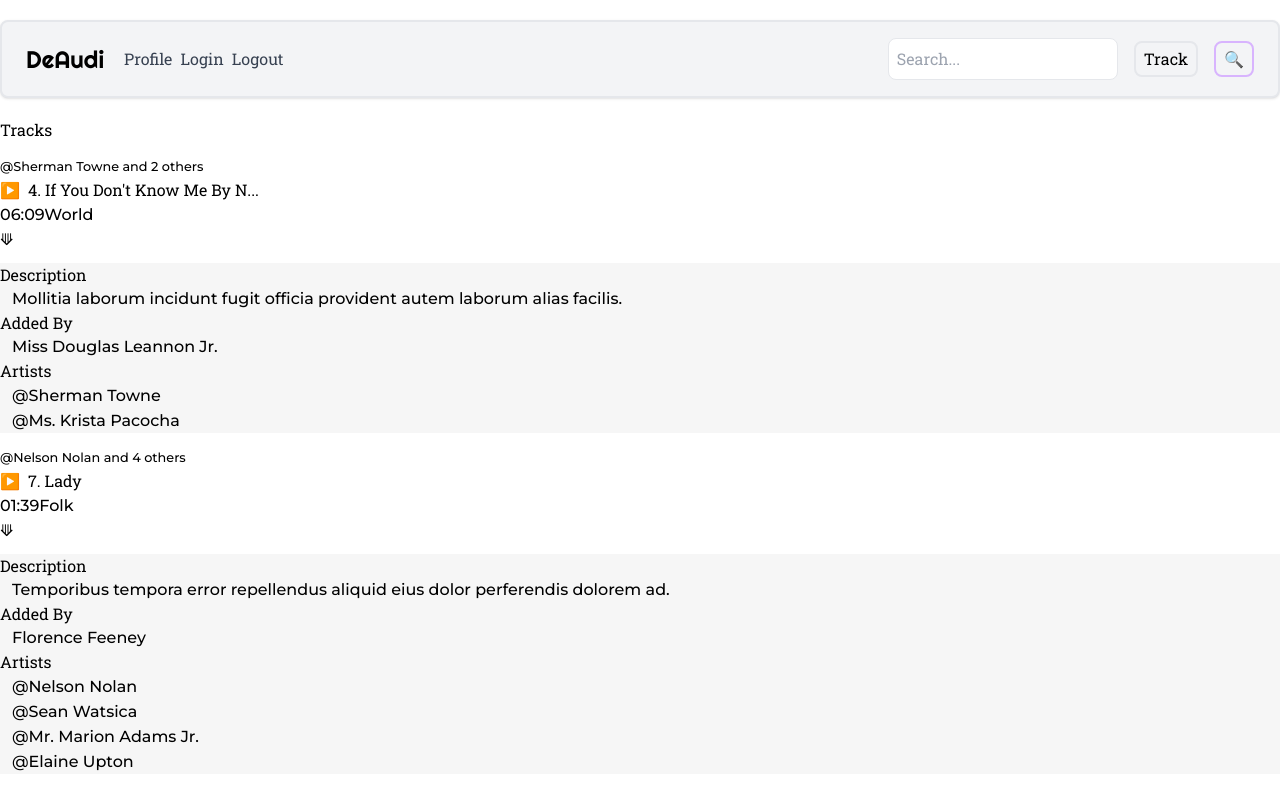
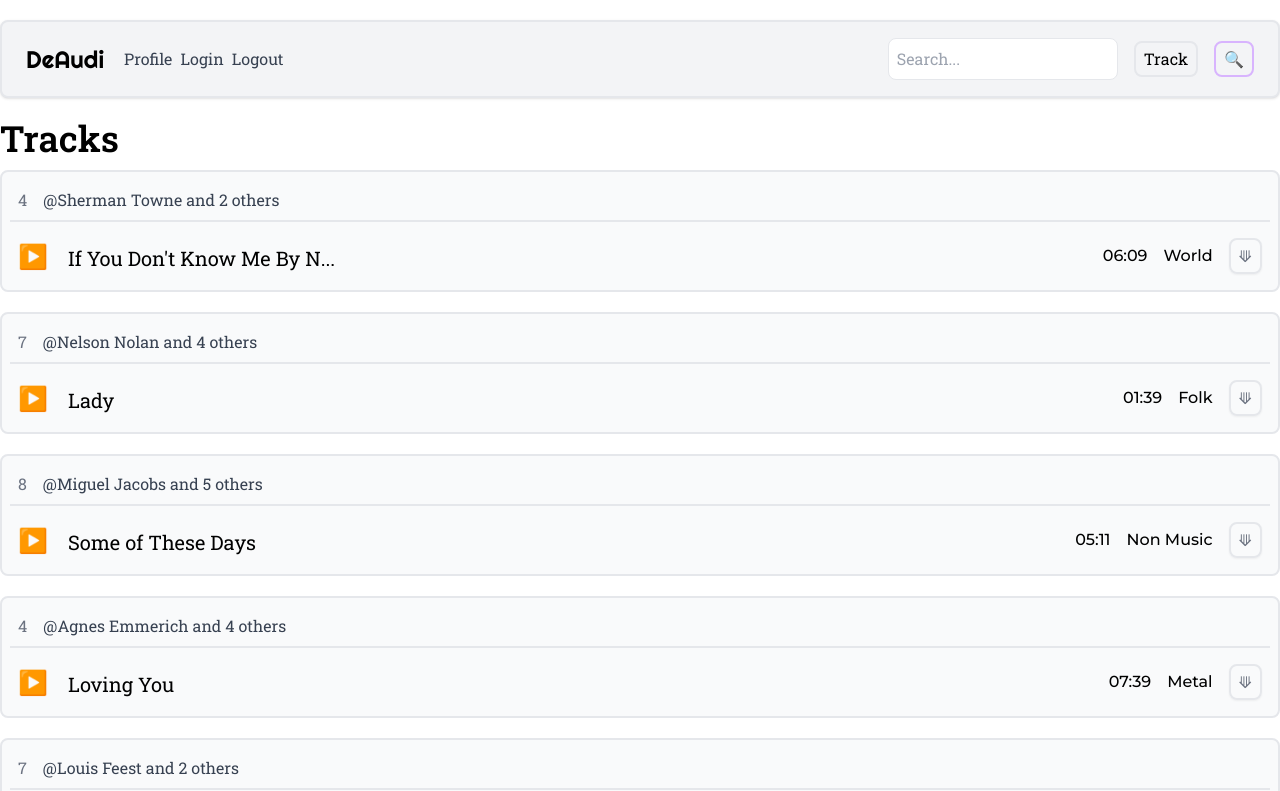
Before and after one commit to rritik772/deaudi, a Next.js app: page / in a window 1280 px wide. Shown: the top 791 px of the page. Built offline with nearby package versions, Linux system fonts and the light colour scheme.

Commit message:
tracksinterface

```diff
--- a/components/Tracks/SingleTrack.tsx
+++ b/components/Tracks/SingleTrack.tsx
@@ -1,4 +1,4 @@
-import { FC } from 'react';
+import { FC, useState } from 'react';
 
 export interface SingleTracksProps {
   name: string
@@ -13,29 +13,33 @@ export interface SingleTracksProps {
 }
 
 const SingleTracks: FC<SingleTracksProps> = ({ name, trackId, length, description, timestamp, addedByName, album, artists, IPFSHash }) => {
+
+  const [infoToggle, setInfoToggle] = useState<boolean>(false);
+
   const getTrimmedString = (s: string, l: number) => {
     const ns = s.substring(0, l);
     return (s.length <= l) ? s : `${ns}...`;
   }
 
   return (
-    <div className="card mb-3 hover:tw-shadow-lg tw-shadow-sm tw-duration-300">
-      <div className="card-header mont link text-muted">
-        <small>
+    <div className="hover:(shadow) duration-300 p-2 border-2 rounded-lg bg-gray-50 mb-5">
+      <div className="border-b-2 p-2">
+        <span className="text-gray-500 robo pr-3">{trackId} </span>
+        <span className='robo text-gray-700'>
           @{artists[0]}
           {
             (artists.length > 1) ? ' and ' + artists.length + ' others' : ''
           }
-        </small>
+        </span>
       </div>
-      <div className="card-body tw-flex tw-justify-between align-items-center">
-        <h4 className="card-title robo col-9 tw-text-xl">
-          <span className="me-2">▶️</span>
-          <span className="tw-text-sm text-muted">{trackId}. </span>
+
+      <div className="mt-2 flex gap-3 p-2 justify-between items-center">
+        <h4 className="flex gap-3 robo text-xl items-end">
+          <button className="hover:(text-purple-500) duration-300 me-2 text-2xl">▶️</button>
           {getTrimmedString(name, 25)}
         </h4>
 
-        <div className="">
+        <div className="flex items-center gap-4">
 
           <span className="mont">
             {new Date(length * 1000).toISOString().substring(14, 19)}
@@ -44,36 +48,37 @@ const SingleTracks: FC<SingleTracksProps> = ({ name, trackId, length, descriptio
 
           <div className="d-grid col-1">
             <button
-              className="btn btn-outline-secondary"
+              className="hover:(border-gray-500 text-gray-800 shadow-lg) text-gray-500 duration-300 shadow-sm rounded-lg border-2 px-2 py-1"
               type="button"
-              data-bs-toggle="collapse"
-              data-bs-target={`#info-${timestamp}-col`}
-              aria-expanded="false"
-              aria-controls={`info-${timestamp}-col`}
+              onClick={() => setInfoToggle(!infoToggle)}
             >
               &#10225;
             </button>
           </div>
         </div>
 
-        <div className="collapse mt-3" id={`info-${timestamp}-col`}>
-          <div className="card card-body bg-light">
+      </div>
+
+
+      <div className={`border-b-2 my-2 ${(!infoToggle) && 'hidden'}`} />
+      <div className={`pl-10 py-2 ${(!infoToggle) ? 'hidden' : 'flex flex-col gap-3'}`} id={`info-${timestamp}-col`}>
+
         <div className="">
-              <span className="robo">Description</span>
-              <p className="ms-3 mont">{description}</p>
+          <span className="robo text-lg">Description</span>
+          <p className="ml-3 mt-1 mont">{description}</p>
         </div>
 
         <div>
-              <span className="robo">Added By</span>
-              <p className="ms-3 mont">{addedByName}</p>
+          <span className="robo text-lg">Added By</span>
+          <p className="ml-3 mt-1 mont">{addedByName}</p>
         </div>
 
         <div>
-              <span className="robo">Artists</span><br />
+          <span className="robo text-lg">Artists</span><br />
           {
             artists.map(artist => (
               <>
-                    <span className="ms-3 mont">@{artist}</span>
+                <span className="ml-3 mt-1 mont">@{artist}</span>
                 <br />
               </>
             ))
@@ -81,9 +86,7 @@ const SingleTracks: FC<SingleTracksProps> = ({ name, trackId, length, descriptio
         </div>
 
       </div>
-        </div>
 
-      </div>
     </div>
   )
 }
--- a/components/Tracks/Tracks.tsx
+++ b/components/Tracks/Tracks.tsx
@@ -26,9 +26,9 @@ export default function Tracks() {
   }, [])
 
   return (
-    <div className="container">
+    <div className="container mx-auto">
       <div className="mb-5" />
-      <span className="tw-text-4xl robo tw-font-bold">Tracks</span>
+      <span className="text-4xl robo font-semibold">Tracks</span>
       <div className="my-3" />
       {
         data &&
```
Lines whose indentation alone changed are shown as unchanged.
